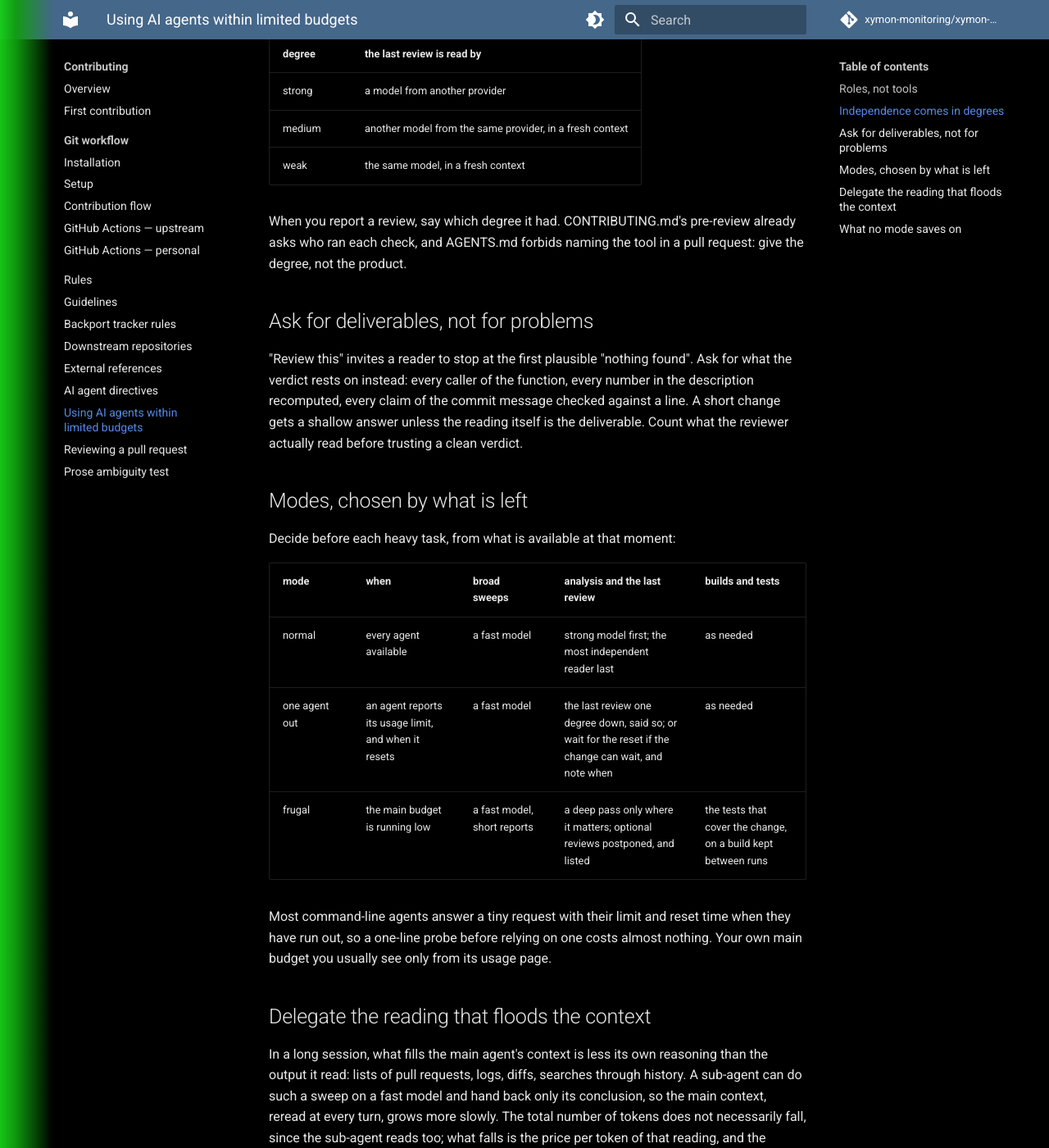
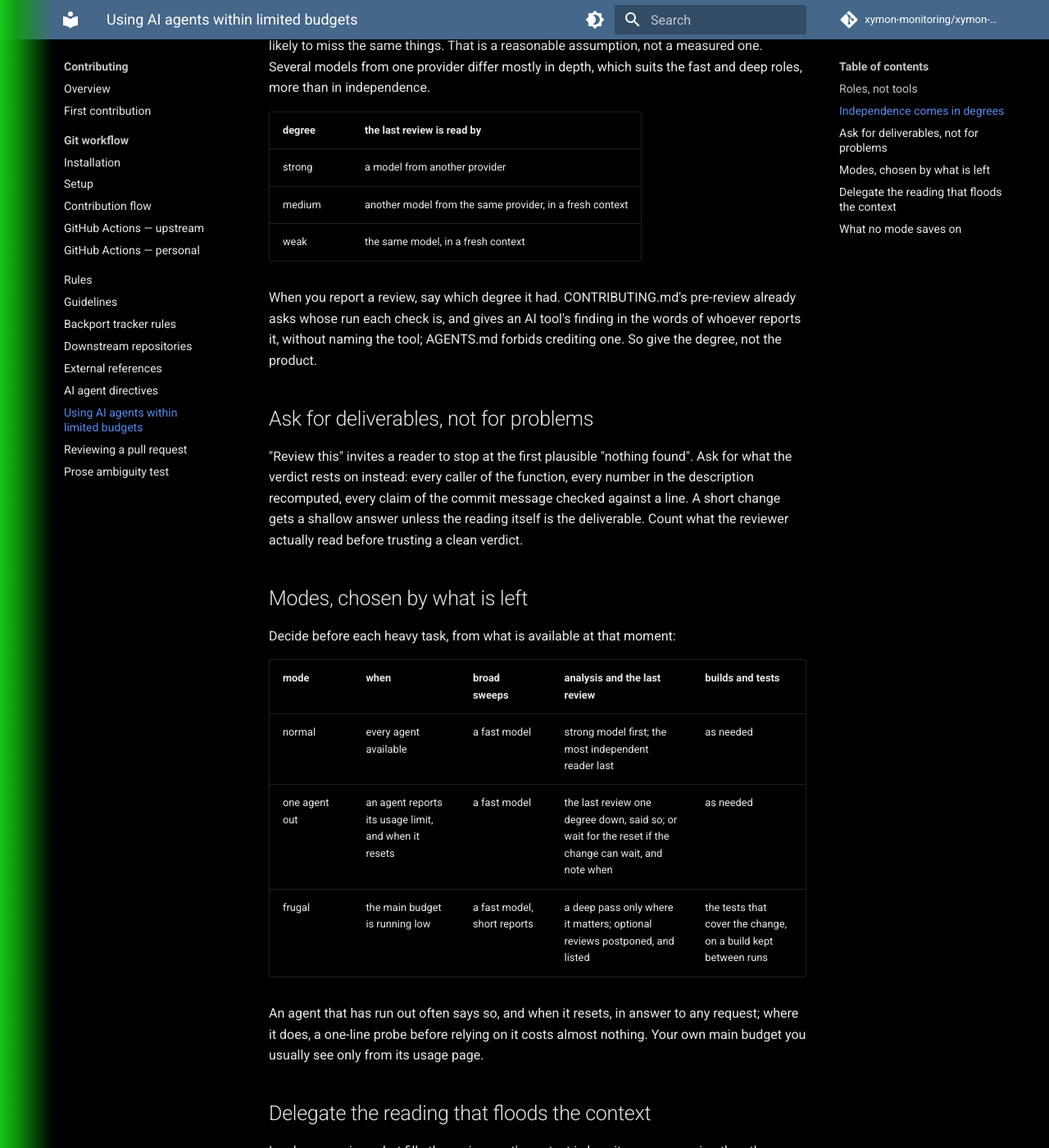
Before and after one commit to xymon-monitoring/xymon-wiki, an MkDocs documentation site: the page built from docs/contributing/agent-usage.md, in a window 1280 px wide and 1400 px high, scrolled down 997 px. Shown: the whole window at 82% size. Built offline with MkDocs 1.6.1 and Material for MkDocs 9.7.7, drawn with Linux system fonts in a browser that asks for light colours; comment, search, counter and statistics services are not loaded; some of the changed text lies outside the part shown.

Commit message:
contributing: correct what agent-usage says about the rules it cites
It said AGENTS.md forbids naming an AI tool in a pull request; AGENTS.md
forbids crediting one, and it is CONTRIBUTING.md's pre-review that gives a
tool's finding without naming the tool. It said most command-line agents
answer a probe with their limit and reset time, which was seen with one; it
now says an agent often does. And it now says that the independent gate is
an agent's review, which neither replaces the review by a person nor lets an
agent choose or ask a reviewer.

```diff
--- a/docs/contributing/agent-usage.md
+++ b/docs/contributing/agent-usage.md
@@ -19,6 +19,11 @@ now:
 | fast verifier | each iteration: is this finding fixed, does the test fail without the fix, did the change add anything in those lines | any fast model: the questions are narrow and checkable |
 | independent gate | the last review, once, cold, without the author's conclusions | the most independent reader available (below) |
 
+The independent gate is an agent's review, made before the change is offered.
+It does not replace the review by a person that CONTRIBUTING.md asks for, and
+AGENTS.md (*Reviews*) leaves choosing and asking a reviewer to the author, never
+to an agent.
+
 Spend the strong model at the start and at the end. A design flaw found only at
 the end makes every cheap iteration before it wasted work.
 
@@ -36,8 +41,9 @@ suits the fast and deep roles, more than in independence.
 | weak | the same model, in a fresh context |
 
 When you report a review, say which degree it had. CONTRIBUTING.md's pre-review
-already asks who ran each check, and AGENTS.md forbids naming the tool in a pull
-request: give the degree, not the product.
+already asks whose run each check is, and gives an AI tool's finding in the words
+of whoever reports it, without naming the tool; AGENTS.md forbids crediting one.
+So give the degree, not the product.
 
 ## Ask for deliverables, not for problems
 
@@ -58,8 +64,8 @@ Decide before each heavy task, from what is available at that moment:
 | one agent out | an agent reports its usage limit, and when it resets | a fast model | the last review one degree down, said so; or wait for the reset if the change can wait, and note when | as needed |
 | frugal | the main budget is running low | a fast model, short reports | a deep pass only where it matters; optional reviews postponed, and listed | the tests that cover the change, on a build kept between runs |
 
-Most command-line agents answer a tiny request with their limit and reset time
-when they have run out, so a one-line probe before relying on one costs almost
+An agent that has run out often says so, and when it resets, in answer to any
+request; where it does, a one-line probe before relying on it costs almost
 nothing. Your own main budget you usually see only from its usage page.
 
 ## Delegate the reading that floods the context
```
